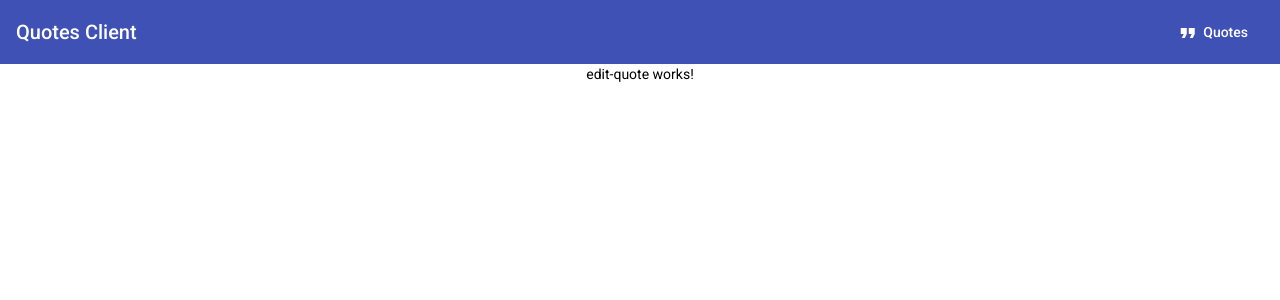
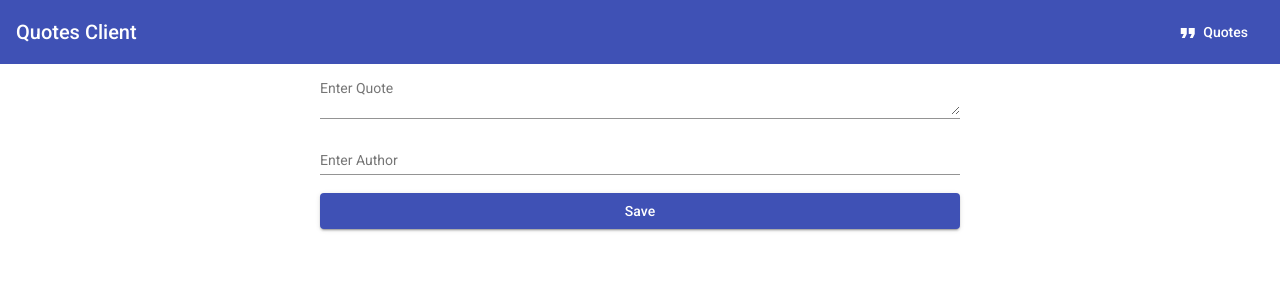
Before and after one commit to jaypalweb/QuoteBoardMeanNestJS, an Angular app in the folder quotes-client/: page /edit in a window 1280 px wide. Shown: the top 300 px of the page. Built offline with nearby package versions, Linux system fonts and the light colour scheme.

Commit message:
Working on Create Quote UI

```diff
--- a/quotes-client/src/app/app.module.ts
+++ b/quotes-client/src/app/app.module.ts
@@ -7,6 +7,7 @@ import { BrowserAnimationsModule } from '@angular/platform-browser/animations';
 import { MaterialModule } from './material.module';
 import { HomeComponent } from './home/home.component';
 import { HttpClientModule } from '@angular/common/http';
+import { FormsModule } from '@angular/forms';
 
 @NgModule({
   declarations: [
@@ -18,7 +19,8 @@ import { HttpClientModule } from '@angular/common/http';
     AppRoutingModule,
     BrowserAnimationsModule,
     MaterialModule,
-    HttpClientModule
+    HttpClientModule,
+    FormsModule
   ],
   providers: [],
   bootstrap: [AppComponent]
--- a/quotes-client/src/app/edit-quote/edit-quote.component.html
+++ b/quotes-client/src/app/edit-quote/edit-quote.component.html
@@ -1 +1,9 @@
-<p>edit-quote works!</p>
+<form #form="ngForm" (submit)="onSave(form)" class="quote-form">
+    <mat-form-field>
+        <textarea name="title" matInput placeholder="Enter Quote" [(ngModel)]="quote.title"></textarea>
+    </mat-form-field>
+    <mat-form-field>
+        <input name="author" matInput placeholder="Enter Author" [(ngModel)]="quote.author">
+    </mat-form-field>
+    <button type="submit" mat-raised-button color="primary">Save</button>
+</form>
--- a/quotes-client/src/app/edit-quote/edit-quote.component.scss
+++ b/quotes-client/src/app/edit-quote/edit-quote.component.scss
@@ -0,0 +1,11 @@
+.quote-form{
+    display: flex;
+    flex-direction: column;
+    width: 90vw;
+}
+
+@media screen and (min-width:768px){
+    .quote-form {
+        width: 50vw;
+    }
+}
--- a/quotes-client/src/app/edit-quote/edit-quote.component.ts
+++ b/quotes-client/src/app/edit-quote/edit-quote.component.ts
@@ -6,10 +6,17 @@ import { Component, OnInit } from '@angular/core';
   styleUrls: ['./edit-quote.component.scss']
 })
 export class EditQuoteComponent implements OnInit {
-
+  quote = {
+    title: '',
+    author: ''
+  }
   constructor() { }
 
   ngOnInit(): void {
   }
 
+  onSave(form) {
+    console.log(form);
+  }
+
 }
--- a/quotes-client/src/app/edit-quote/edit-quote.module.ts
+++ b/quotes-client/src/app/edit-quote/edit-quote.module.ts
@@ -3,13 +3,17 @@ import { CommonModule } from '@angular/common';
 
 import { EditQuoteRoutingModule } from './edit-quote-routing.module';
 import { EditQuoteComponent } from './edit-quote.component';
+import { MaterialModule } from '../material.module';
+import { FormsModule } from '@angular/forms';
 
 
 @NgModule({
   declarations: [EditQuoteComponent],
   imports: [
     CommonModule,
-    EditQuoteRoutingModule
+    EditQuoteRoutingModule,
+    MaterialModule,
+    FormsModule
   ]
 })
 export class EditQuoteModule { }
```
Also changed, not shown: quotes-client/src/app/material.module.ts (+5 -2 lines).
